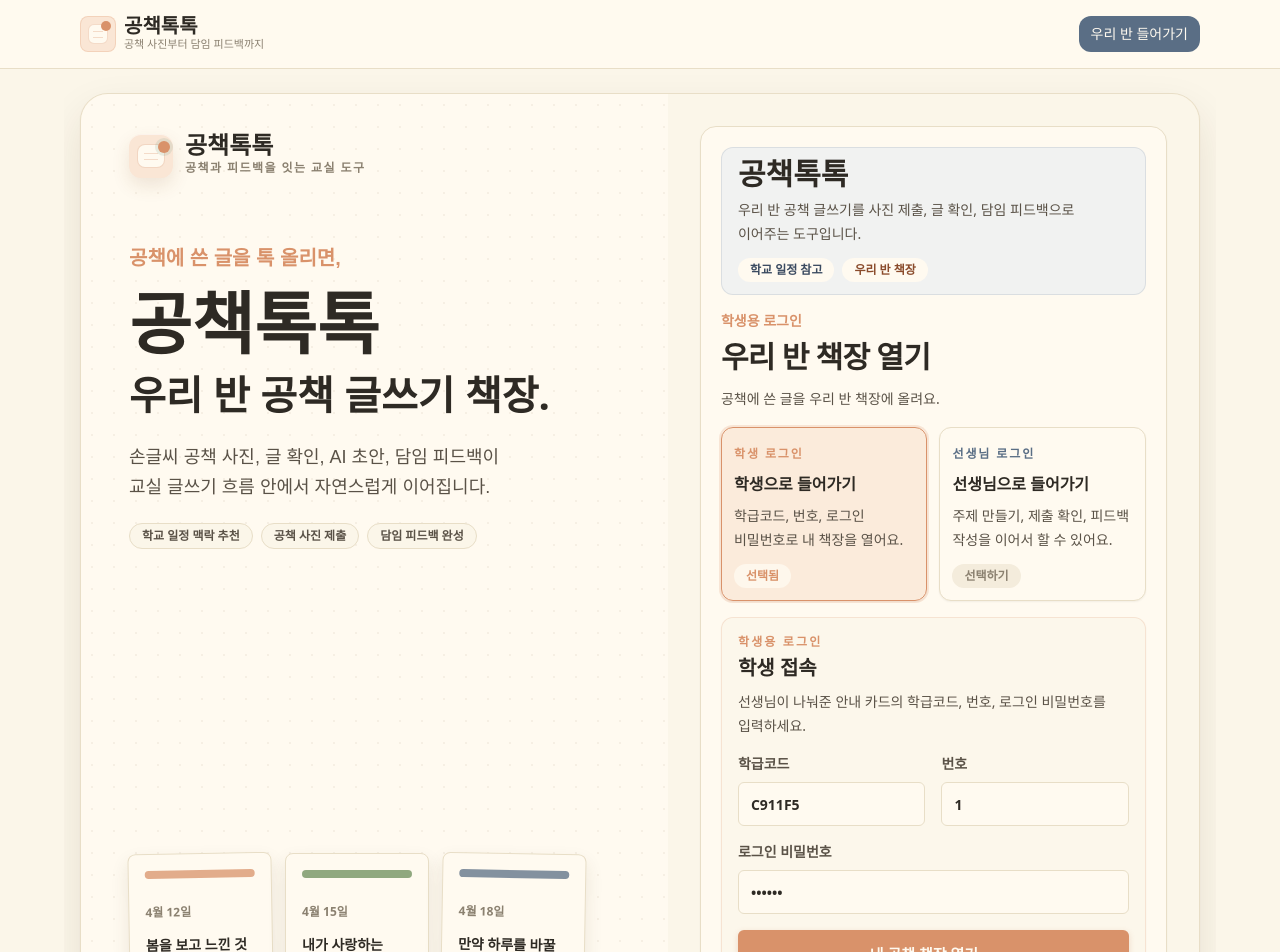
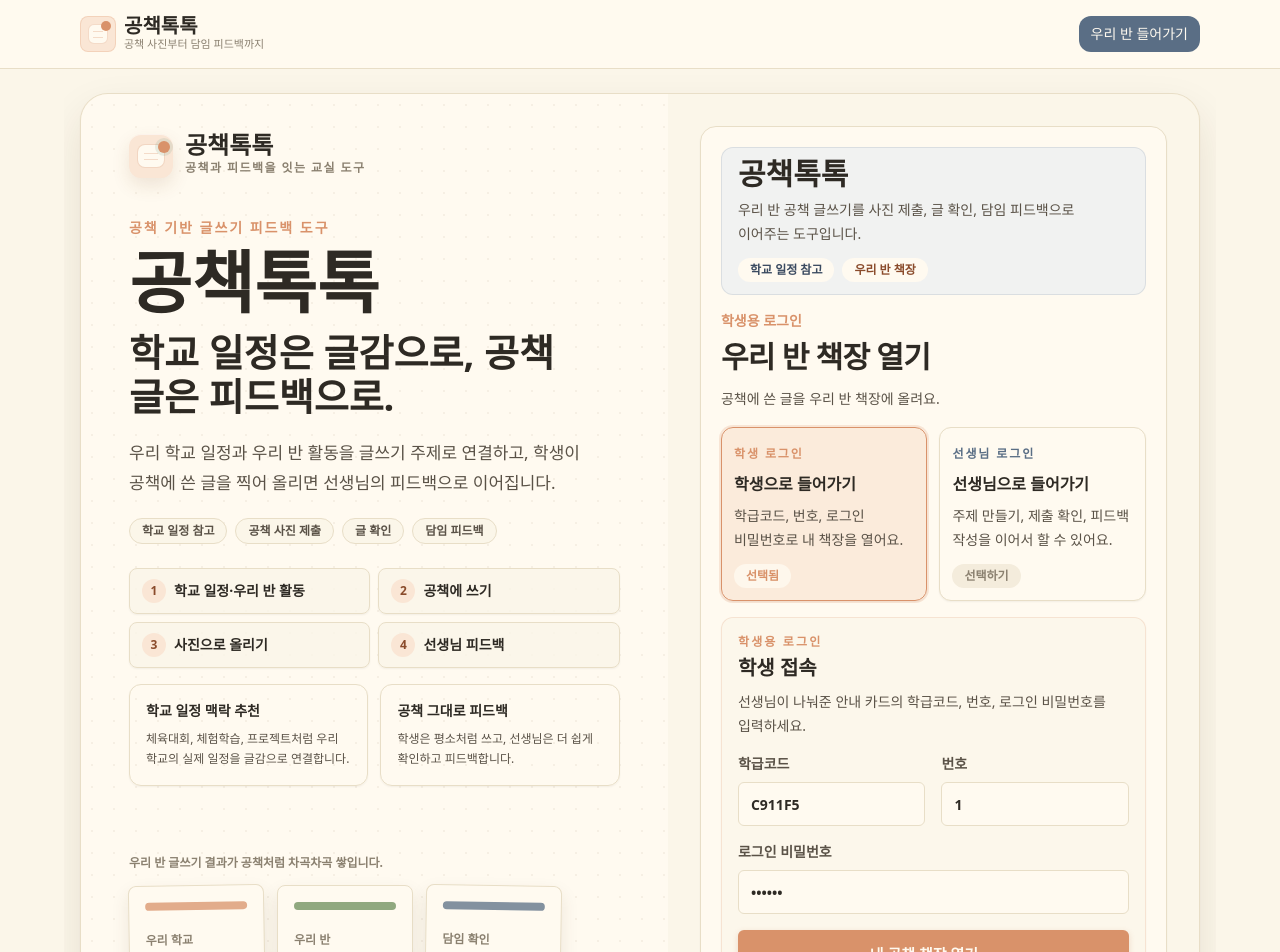
Before and after one commit to rpfksgksakfl12345-ui/writing-feedback, a Next.js app in the folder apps/web/: page /login in a window 1280 px wide. Shown: the top 952 px of the page. Built offline with nearby package versions, Linux system fonts and the light colour scheme; no server answers; a web font is replaced by a local one.

Commit message:
Refine login hero messaging and layout

```diff
--- a/apps/web/app/(auth)/login/page.tsx
+++ b/apps/web/app/(auth)/login/page.tsx
@@ -215,10 +215,47 @@ export default function LoginPage() {
     "mt-2 h-11 w-full rounded-md border-ink-100 bg-paper-surface text-sm text-ink-900 transition duration-300 placeholder:text-ink-300 focus:border-teacher-accent focus:ring-teacher-accent/20";
   const studentInputClass =
     "mt-2 h-11 w-full rounded-md border-ink-100 bg-paper-surface text-sm text-ink-900 transition duration-300 placeholder:text-ink-300 focus:border-student-accent focus:ring-student-accent/20";
+  const heroBadges = ["학교 일정 참고", "공책 사진 제출", "글 확인", "담임 피드백"];
+  const heroFlowSteps = [
+    "학교 일정·우리 반 활동",
+    "공책에 쓰기",
+    "사진으로 올리기",
+    "선생님 피드백",
+  ];
+  const heroCards = [
+    {
+      title: "학교 일정 맥락 추천",
+      description: "체육대회, 체험학습, 프로젝트처럼 우리 학교의 실제 일정을 글감으로 연결합니다.",
+    },
+    {
+      title: "공책 그대로 피드백",
+      description: "학생은 평소처럼 쓰고, 선생님은 더 쉽게 확인하고 피드백합니다.",
+    },
+  ];
+  const shelfCards = [
+    {
+      date: "우리 학교",
+      title: "환경 영화제 소감",
+      color: "bg-student-accent/75",
+      tilt: "-rotate-[1deg]",
+    },
+    {
+      date: "우리 반",
+      title: "친구들과 협력한 순간",
+      color: "bg-status-feedbackDone/75",
+      tilt: "rotate-0",
+    },
+    {
+      date: "담임 확인",
+      title: "다음 글을 위한 피드백",
+      color: "bg-teacher-accent/75",
+      tilt: "rotate-[1deg]",
+    },
+  ];
 
   return (
     <section className="mx-auto grid max-w-6xl overflow-hidden rounded-[28px] border border-ink-100 bg-[#F6EBD3] shadow-[0_1px_2px_rgba(60,40,20,.06),0_18px_42px_rgba(60,40,20,.10)] lg:grid-cols-[1.05fr_.95fr]">
-      <div className="relative hidden min-h-[660px] overflow-hidden bg-paper-surface bg-[radial-gradient(rgba(120,90,50,.065)_1px,transparent_1px)] bg-[length:22px_22px] px-12 py-10 lg:block">
+      <div className="relative hidden min-h-[660px] overflow-hidden bg-paper-surface bg-[radial-gradient(rgba(120,90,50,.065)_1px,transparent_1px)] bg-[length:22px_22px] px-12 py-10 lg:flex lg:flex-col">
         <div className="relative z-10 flex items-start gap-3">
           <div
             aria-hidden="true"
@@ -238,25 +275,24 @@ export default function LoginPage() {
           </div>
         </div>
 
-        <div className="relative z-10 mt-16 max-w-[620px]">
-          <p className="font-login-hand kr-keep text-[20px] font-bold leading-relaxed text-student-accent">
-            공책에 쓴 글을 톡 올리면,
+        <div className="relative z-10 mt-10 max-w-[620px]">
+          <p className="kr-keep text-sm font-bold uppercase tracking-[0.14em] text-student-accent">
+            공책 기반 글쓰기 피드백 도구
           </p>
-          <h1 className="kr-keep mt-4 font-bold leading-[1.18] text-ink-900">
+          <h1 className="kr-keep mt-3 font-bold leading-[1.16] text-ink-900">
             <span className="font-brand-logo block text-[58px] leading-none xl:text-[68px]">
               공책톡톡
             </span>
-            <span className="mt-3 block text-[34px] font-extrabold tracking-normal xl:text-[40px]">
-              우리 반 공책 글쓰기 책장.
+            <span className="mt-3 block text-[32px] font-extrabold tracking-normal xl:text-[38px]">
+              학교 일정은 글감으로, 공책 글은 피드백으로.
             </span>
           </h1>
-          <p className="font-login-hand kr-keep mt-6 max-w-[560px] text-[17px] font-normal leading-[1.7] text-ink-700 xl:text-[18px]">
-            손글씨 공책 사진, 글 확인, AI 초안, 담임 피드백이
-            <br />
-            교실 글쓰기 흐름 안에서 자연스럽게 이어집니다.
+          <p className="kr-keep mt-5 max-w-[580px] text-[16px] font-medium leading-[1.75] text-ink-700 xl:text-[17px]">
+            우리 학교 일정과 우리 반 활동을 글쓰기 주제로 연결하고, 학생이 공책에 쓴 글을
+            찍어 올리면 선생님의 피드백으로 이어집니다.
           </p>
           <div className="mt-5 flex flex-wrap gap-2">
-            {["학교 일정 맥락 추천", "공책 사진 제출", "담임 피드백 완성"].map((badge) => (
+            {heroBadges.map((badge) => (
               <span
                 className="rounded-full border border-ink-100 bg-paper-soft px-3 py-1 text-xs font-semibold text-ink-700"
                 key={badge}
@@ -265,42 +301,55 @@ export default function LoginPage() {
               </span>
             ))}
           </div>
+
+          <div className="mt-6 grid grid-cols-2 gap-2">
+            {heroFlowSteps.map((step, index) => (
+              <div
+                className="flex items-center gap-2 rounded-lg border border-ink-100 bg-paper-soft/80 px-3 py-2.5 shadow-sm"
+                key={step}
+              >
+                <span className="flex h-6 w-6 shrink-0 items-center justify-center rounded-full bg-student-soft text-xs font-bold text-student-deep">
+                  {index + 1}
+                </span>
+                <span className="kr-keep text-sm font-bold leading-5 text-ink-900">{step}</span>
+              </div>
+            ))}
           </div>
 
-        <div className="absolute bottom-12 left-12 flex items-end gap-3">
-          {[
-            {
-              date: "4월 12일",
-              title: "봄을 보고 느낀 것",
-              color: "bg-student-accent/75",
-              tilt: "-rotate-[1deg]",
-            },
-            {
-              date: "4월 15일",
-              title: "내가 사랑하는 사람",
-              color: "bg-status-feedbackDone/75",
-              tilt: "rotate-0",
-            },
-            {
-              date: "4월 18일",
-              title: "만약 하루를 바꿀 수...",
-              color: "bg-teacher-accent/75",
-              tilt: "rotate-[1deg]",
-            },
-          ].map((card) => (
+          <div className="mt-4 grid gap-3 xl:grid-cols-2">
+            {heroCards.map((card) => (
+              <article
+                className="rounded-xl border border-ink-100 bg-paper-surface/88 p-4 shadow-sm"
+                key={card.title}
+              >
+                <h2 className="kr-keep text-sm font-bold text-ink-900">{card.title}</h2>
+                <p className="kr-keep mt-2 text-xs leading-5 text-ink-700">{card.description}</p>
+              </article>
+            ))}
+          </div>
+        </div>
+
+        <div className="relative z-10 mt-auto pt-7">
+          <p className="kr-keep mb-3 text-xs font-semibold leading-5 text-ink-500">
+            우리 반 글쓰기 결과가 공책처럼 차곡차곡 쌓입니다.
+          </p>
+          <div className="flex items-end gap-3">
+            {shelfCards.map((card) => (
               <div
                 key={card.date}
-              className={`h-[188px] w-[144px] shrink-0 rounded-lg border border-ink-100 bg-paper-surface p-4 shadow-[0_8px_18px_rgba(80,55,25,.10)] ${card.tilt}`}
+                className={`h-[140px] w-[136px] shrink-0 rounded-lg border border-ink-100 bg-paper-surface p-4 shadow-[0_8px_18px_rgba(80,55,25,.10)] ${card.tilt}`}
               >
                 <div className={`h-2 w-full rounded-full ${card.color}`} />
-              <p className="kr-keep mt-6 text-[12px] font-semibold leading-5 text-ink-500">
+                <p className="kr-keep mt-5 text-[12px] font-semibold leading-5 text-ink-500">
                   {card.date}
                 </p>
-              <p className="kr-keep mt-3 line-clamp-3 text-[14px] font-bold leading-[1.55] text-ink-900">
+                <p className="kr-keep mt-2 line-clamp-2 text-[14px] font-bold leading-[1.5] text-ink-900">
                   {card.title}
                 </p>
               </div>
             ))}
+          </div>
+          <div className="mt-3 h-3 rounded-full bg-[linear-gradient(90deg,rgba(173,121,68,.22),rgba(95,139,122,.2),rgba(91,123,162,.2))]" />
         </div>
       </div>
 
```
Lines whose indentation alone changed are shown as unchanged.
